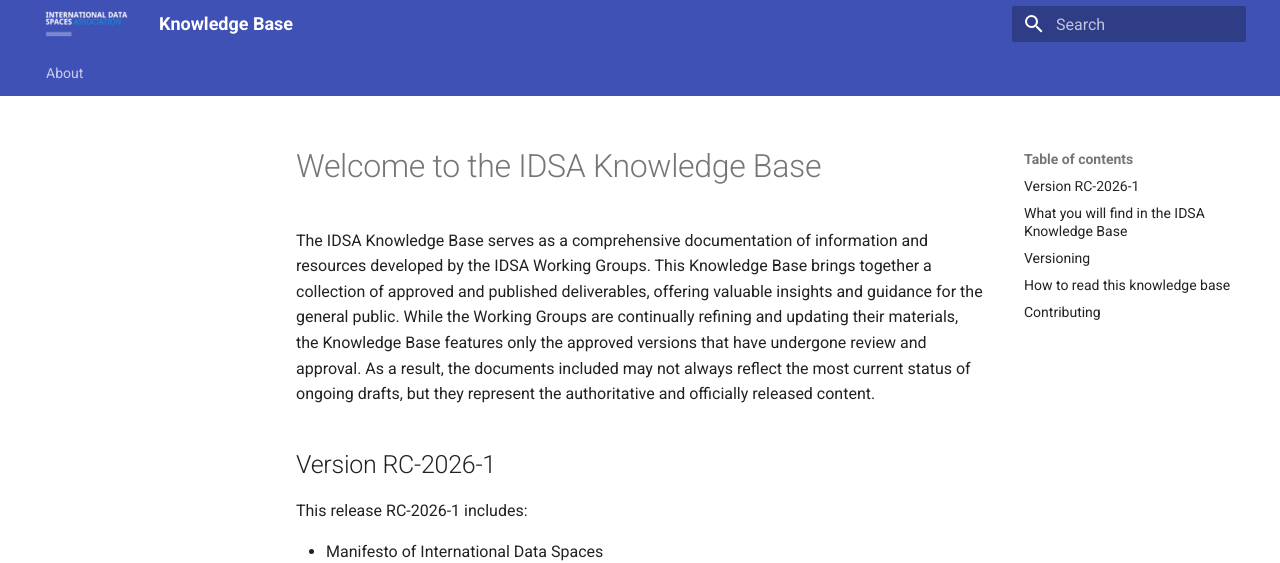
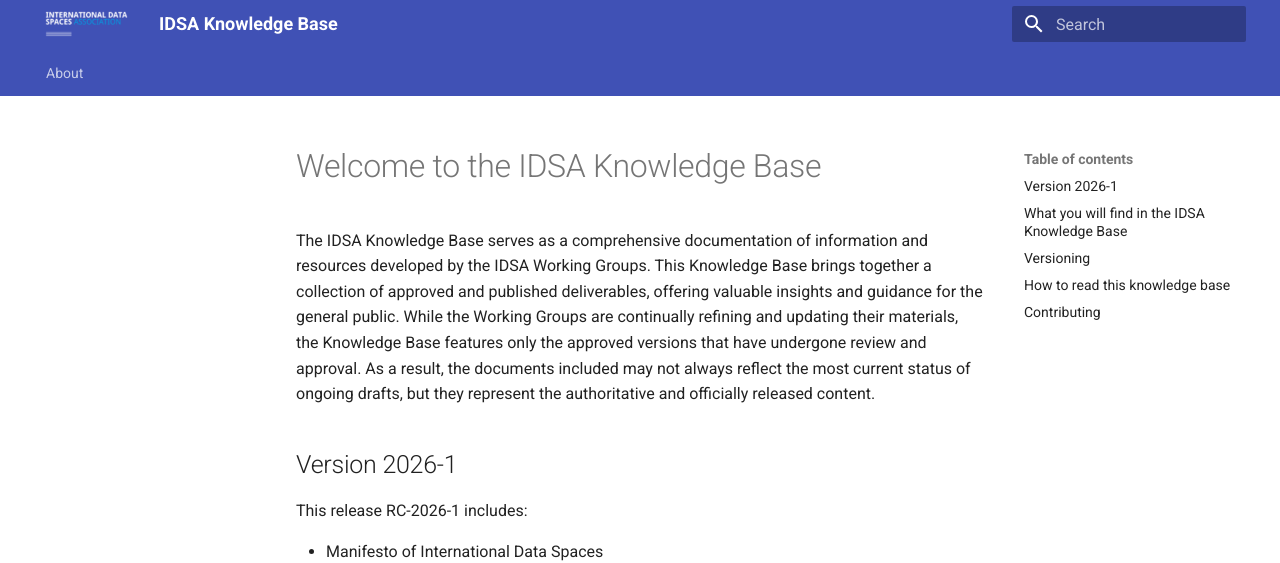
Before and after one commit to International-Data-Spaces-Association/knowledge-base, an MkDocs documentation site: the page built from docs/index.md, in a window 1280 px wide and 900 px high. Shown: the top 563 px of the window. Built offline with MkDocs 1.6.1 and Material for MkDocs 9.7.7, drawn with Linux system fonts in a browser that asks for light colours; some of the changed lines change nothing that is shown.

Commit message:
RC4-2026-1 (#32)
* Rename site
* Adding custom 404
* Releasing 2026-1

```diff
--- a/docs/index.md
+++ b/docs/index.md
@@ -2,7 +2,7 @@
 
 The IDSA Knowledge Base serves as a comprehensive documentation of information and resources developed by the IDSA Working Groups. This Knowledge Base brings together a collection of approved and published deliverables, offering valuable insights and guidance for the general public. While the Working Groups are continually refining and updating their materials, the Knowledge Base features only the approved versions that have undergone review and approval. As a result, the documents included may not always reflect the most current status of ongoing drafts, but they represent the authoritative and officially released content.
 
-## Version RC-2026-1
+## Version 2026-1
 
 This release RC-2026-1 includes:
 
--- a/mkdocs.yml
+++ b/mkdocs.yml
@@ -1,11 +1,13 @@
 
-site_name: Knowledge Base
-site_url: https://ssteinbuss.github.io/knowledge-base/
+site_name: IDSA Knowledge Base
+site_url: https://kb.internationaldataspaces.org
 theme:
   name: material
   favicon: assets/favicon.png
   logo: assets/IDSA-logo_2.png
   custom_dir: overrides
+  static_templates:
+    - 404.html
   features:
     - navigation.tabs
     - navigation.top
--- /dev/null
+++ b/overrides/404.html
@@ -0,0 +1,14 @@
+{% extends "base.html" %}
+
+{# Add a 404 #}
+{% block content %}
+  <h1>404 – Resource not found</h1>
+  <p>This page might have been moved or renamed.</p>
+
+  <ul>
+    <li><a href="{{ base_url }}/">Home</a></li>
+    <li><a href="{{ base_url }}/search/">Search</a></li>
+  </ul>
+
+  <p>If this is part of a standard reference, try navigating via the Table of Contents.</p>
+{% endblock %}
```
Also changed, not shown: 1 other file.
